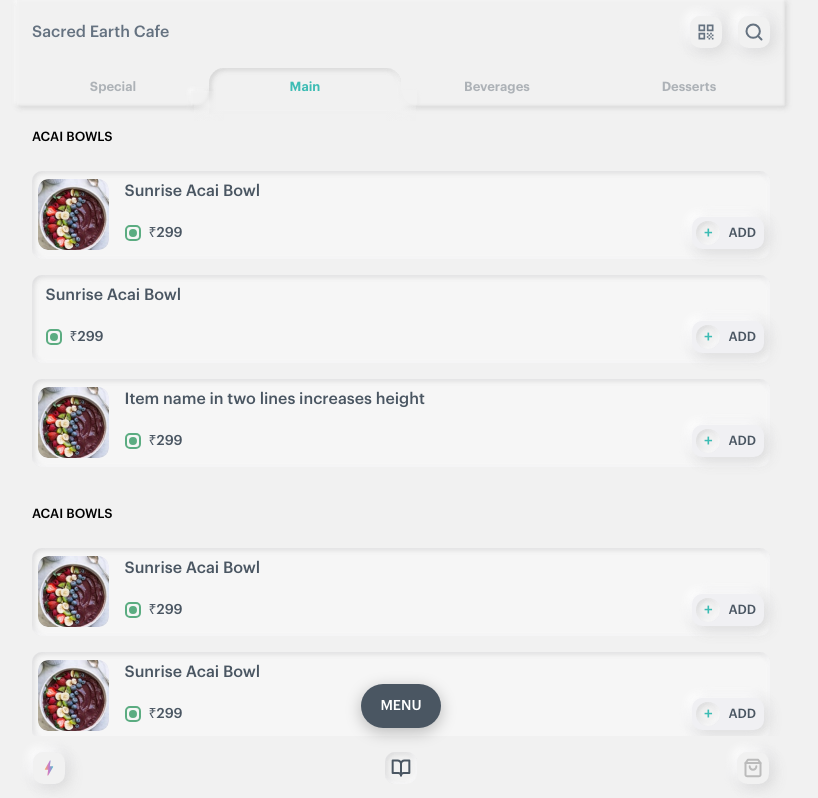
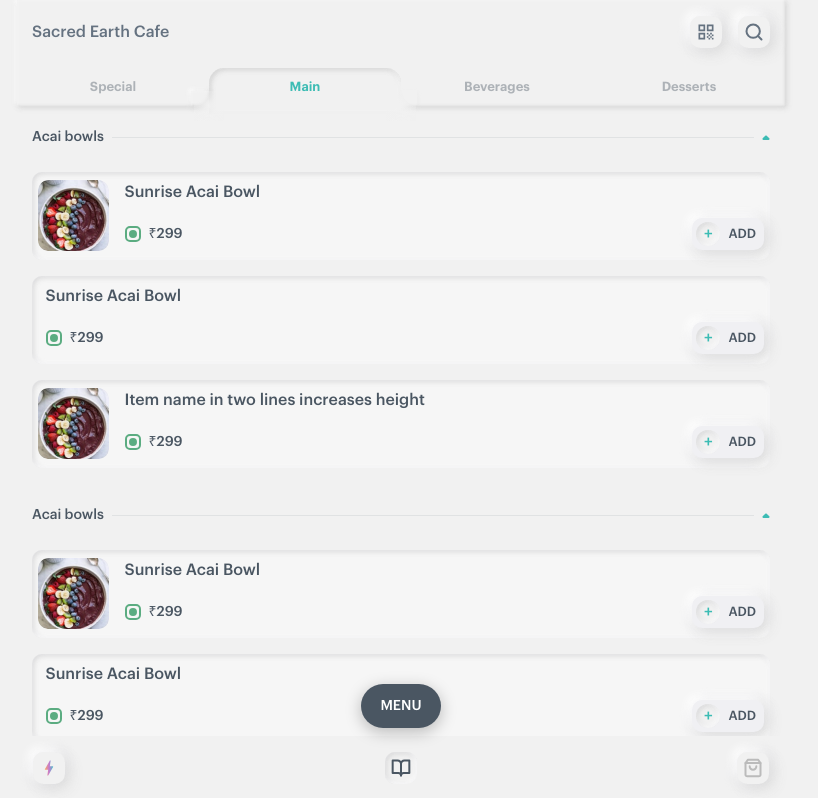
Before and after one commit to melnyk-cto/toastapp, a React (Create React App) app: page /main in a window 1280 px wide. Shown: the top 798 px of the page, without its empty margins (239-1057 px from the left). Built offline with nearby package versions, Linux system fonts and the light colour scheme.

Commit message:
features: toggle

```diff
--- a/src/components/common/GridItems/GridItems.jsx
+++ b/src/components/common/GridItems/GridItems.jsx
@@ -9,16 +9,25 @@ import styles from "./GridItems.module.scss";
 import { ReactComponent as ArrowSvg } from "../../../assets/images/icons/arrow.svg";
 
 
-export const GridItems = ({items}) => {
+export const GridItems = ({items, toggle}) => {
+
+  const showItems = (e) => {
+    e.target.parentElement.classList.toggle(styles.hide);
+  };
+
 
   return (
     items.map(item => (
       <div key={item.id} className={styles.items}>
-        <h4 className={styles.title}>
+        {toggle ? <h4 className={`${styles.title} ${styles.toggle}`} onClick={(e) => showItems(e)}>
             {item.name}
             <hr />
             <ArrowSvg />
           </h4>
+          : <h4 className={styles.title}>
+            {item.name}
+          </h4>}
+        <div className={styles.panel}>
           {item.items.map((product, index) => (
             <a key={index} id={product.title} href={product.link} className={styles.item}>
               <div className={styles.image}>
@@ -39,6 +48,7 @@ export const GridItems = ({items}) => {
             </a>
           ))}
         </div>
+      </div>
     ))
   )
 }
--- a/src/components/common/GridItems/GridItems.module.scss
+++ b/src/components/common/GridItems/GridItems.module.scss
@@ -5,6 +5,16 @@
   display:         flex;
   justify-content: space-between;
   flex-wrap:       wrap;
+  &.hide {
+    .title {
+      svg {
+        transform: rotate(180deg);
+      }
+    }
+    .panel {
+      display: none;
+    }
+  }
 }
 
 .title {
@@ -12,14 +22,33 @@
   align-items:     center;
   justify-content: space-between;
   width:           100%;
+  &.toggle {
+    text-transform: inherit;
+    color:          $textColor;
+    font-size:      14px;
+    cursor:         pointer;
+    &:active {
+      color: $defaultColor;
+    }
+  }
   hr {
-    flex:       1 1 auto;
-    height:     0.0625rem;
-    background: rgba(74, 86, 98, 0.1);
-    margin:     0 0.5rem;
-    border:     none;
+    flex:           1 1 auto;
+    height:         0.0625rem;
+    background:     rgba(74, 86, 98, 0.1);
+    margin:         0 0.5rem;
+    border:         none;
+    pointer-events: none;
+  }
+  svg {
+    transition:     .2s linear;
+    pointer-events: none;
+  }
+}
 
-  }
+.panel {
+  display:         flex;
+  justify-content: space-between;
+  flex-wrap:       wrap;
 }
 
 .item {
--- a/src/components/common/ListItems/ListItems.jsx
+++ b/src/components/common/ListItems/ListItems.jsx
@@ -11,10 +11,14 @@ import { ReactComponent as ArrowSvg } from "../../../assets/images/icons/arrow.s
 
 export const ListItems = ({items, toggle}) => {
 
+  const showItems = (e) => {
+    e.target.parentElement.classList.toggle(styles.hide);
+  };
+
   return (
-    items.map(item => (
+    items.map((item) => (
       <div key={item.id} className={styles.items}>
-        {toggle ? <h4 className={`${styles.title} ${styles.toggle}`}>
+        {toggle ? <h4 className={`${styles.title} ${styles.toggle}`} onClick={(e) => showItems(e)}>
             {item.name}
             <hr />
             <ArrowSvg />
@@ -22,6 +26,7 @@ export const ListItems = ({items, toggle}) => {
           : <h4 className={styles.title}>
             {item.name}
           </h4>}
+        <div className={styles.panel}>
           {item.items.map((product, index) => (
             <a key={index} id={product.title} href={product.link} className={styles.item}>
               {product.image && <img src={product.image} alt={product.title} />}
@@ -38,6 +43,7 @@ export const ListItems = ({items, toggle}) => {
             </a>
           ))}
         </div>
+      </div>
     ))
   )
 }
--- a/src/components/common/ListItems/ListItems.module.scss
+++ b/src/components/common/ListItems/ListItems.module.scss
@@ -2,6 +2,16 @@
 
 .items {
   margin-top: 1.5rem;
+  &.hide {
+    .title {
+      svg {
+        transform: rotate(180deg);
+      }
+    }
+    .panel {
+      display: none;
+    }
+  }
 }
 
 .title {
@@ -15,14 +25,23 @@
     text-transform: inherit;
     color:          $textColor;
     font-size:      14px;
+    cursor:         pointer;
+    &:active {
+      color: $defaultColor;
+    }
   }
   hr {
-    flex:       1 1 auto;
-    height:     0.0625rem;
-    background: rgba(74, 86, 98, 0.1);
-    margin:     0 0.5rem;
-    border:     none;
+    flex:           1 1 auto;
+    height:         0.0625rem;
+    background:     rgba(74, 86, 98, 0.1);
+    margin:         0 0.5rem;
+    border:         none;
+    pointer-events: none;
 
+  }
+  svg {
+    transition:     .2s linear;
+    pointer-events: none;
   }
 }
 
--- a/src/components/pages/main/Main/Main.jsx
+++ b/src/components/pages/main/Main/Main.jsx
@@ -10,6 +10,24 @@ import soup from '../../../../assets/images/soup.jpg';
 const items1 = [
   {
     id: 0,
+    name: 'Acai bowls',
+    items: [
+      {image: soup, title: 'Sunrise Acai Bowl', price: 299, link: '#'},
+      {title: 'Sunrise Acai Bowl', price: 299, link: '#'},
+      {image: soup, title: 'Item name in two lines increases height', price: 299, link: '#'},
+    ]
+  },
+  {
+    id: 1,
+    name: 'Acai bowls',
+    items: [
+      {image: soup, title: 'Sunrise Acai Bowl', price: 299, link: '#'},
+      {title: 'Sunrise Acai Bowl', price: 299, link: '#'},
+      {image: soup, title: 'Item name in two lines increases height', price: 299, link: '#'},
+    ]
+  },
+  {
+    id: 2,
     name: 'Acai bowls',
     items: [
       {image: soup, title: 'Sunrise Acai Bowl', price: 299, link: '#'},
@@ -41,8 +59,8 @@ export const Main = () => {
     <Layout>
       <main className='home'>
         <section>
-          <ListItems items={items1} />
-          <ListItems items={items2} />
+          <ListItems items={items1}  toggle />
+          <ListItems items={items2} toggle />
         </section>
       </main>
     </Layout>
--- a/src/components/pages/main/Special/Special.jsx
+++ b/src/components/pages/main/Special/Special.jsx
@@ -37,7 +37,7 @@ export const Special = () => {
           </div>
         </section>
         <section>
-          <GridItems items={items1} />
+          <GridItems items={items1} toggle />
         </section>
       </main>
     </Layout>
```
Lines whose indentation alone changed are shown as unchanged.
